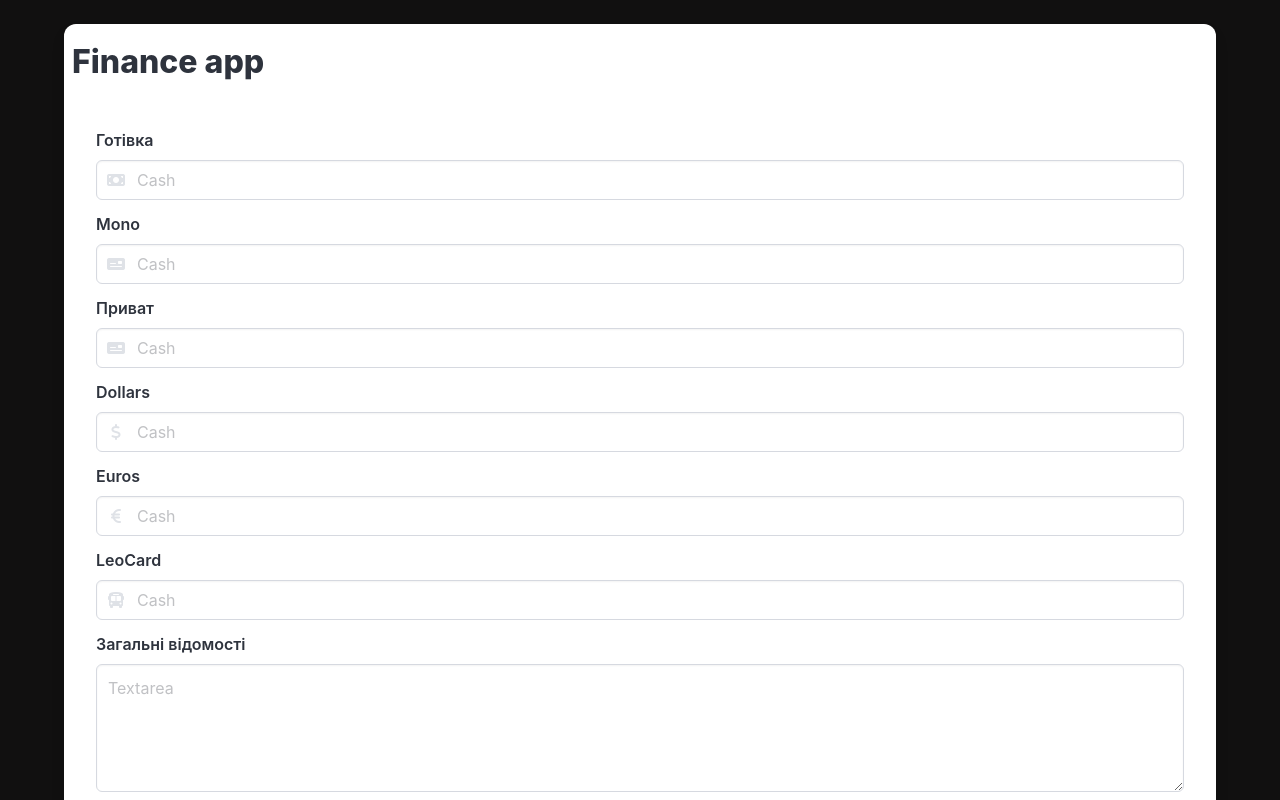
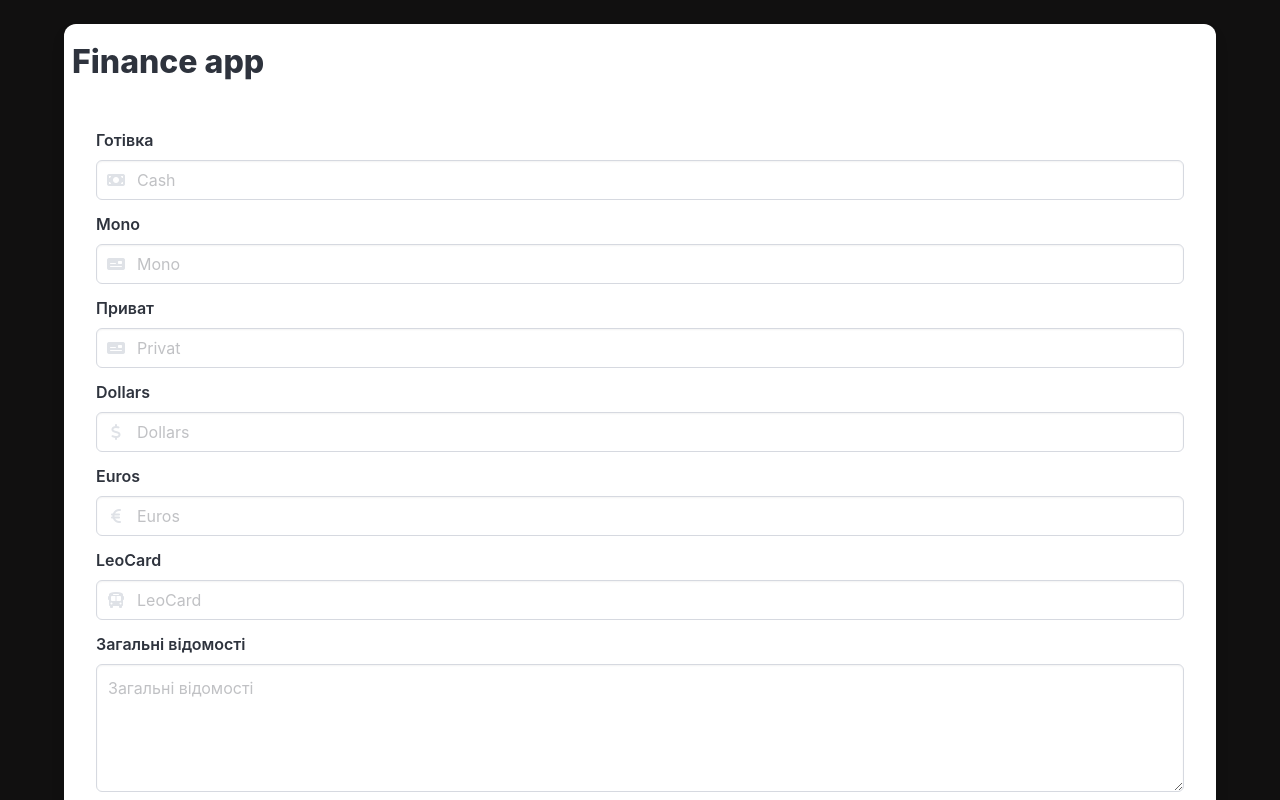
Before and after one commit to Vovchukkul/finance, a React (Create React App) app: page / in a window 1280 px wide. Shown: the top 800 px of the page. Built offline with nearby package versions, Linux system fonts and the light colour scheme.

Commit message:
some more additional changes

```diff
--- a/src/components/Form.tsx
+++ b/src/components/Form.tsx
@@ -16,7 +16,7 @@
       <div className="field">
         <label className="label">Mono</label>
         <div className="control has-icons-left">
-          <input className="input" type="number" placeholder="Cash" />
+          <input className="input" type="number" placeholder="Mono" />
           <span className='icon is-left'>
             <i className="fa-solid fa-money-check"></i>
           </span>
@@ -26,7 +26,7 @@
       <div className="field">
         <label className="label">Приват</label>
         <div className="control has-icons-left">
-          <input className="input" type="number" placeholder="Cash" />
+          <input className="input" type="number" placeholder="Privat" />
           <span className='icon is-left'>
             <i className="fa-solid fa-money-check"></i>
           </span>
@@ -36,7 +36,7 @@
       <div className="field">
         <label className="label">Dollars</label>
         <div className="control has-icons-left">
-          <input className="input" type="number" placeholder="Cash" />
+          <input className="input" type="number" placeholder="Dollars" />
           <span className='icon is-left'>
             <i className="fa-solid fa-dollar-sign"></i>
           </span>
@@ -46,7 +46,7 @@
       <div className="field">
         <label className="label">Euros</label>
         <div className="control has-icons-left">
-          <input className="input" type="number" placeholder="Cash" />
+          <input className="input" type="number" placeholder="Euros" />
           <span className='icon is-left'>
             <i className="fa-solid fa-euro-sign"></i>
           </span>
@@ -56,7 +56,7 @@
       <div className="field">
         <label className="label">LeoCard</label>
         <div className="control has-icons-left">
-          <input className="input" type="number" placeholder="Cash" />
+          <input className="input" type="number" placeholder="LeoCard" />
           <span className='icon is-left'>
             <i className="fa-solid fa-bus"></i>
           </span>
@@ -93,7 +93,7 @@
       <div className="field">
         <label className="label">Загальні відомості</label>
         <div className="control">
-          <textarea className="textarea" placeholder="Textarea"></textarea>
+          <textarea className="textarea" placeholder="Загальні відомості"></textarea>
         </div>
       </div>
 
```
